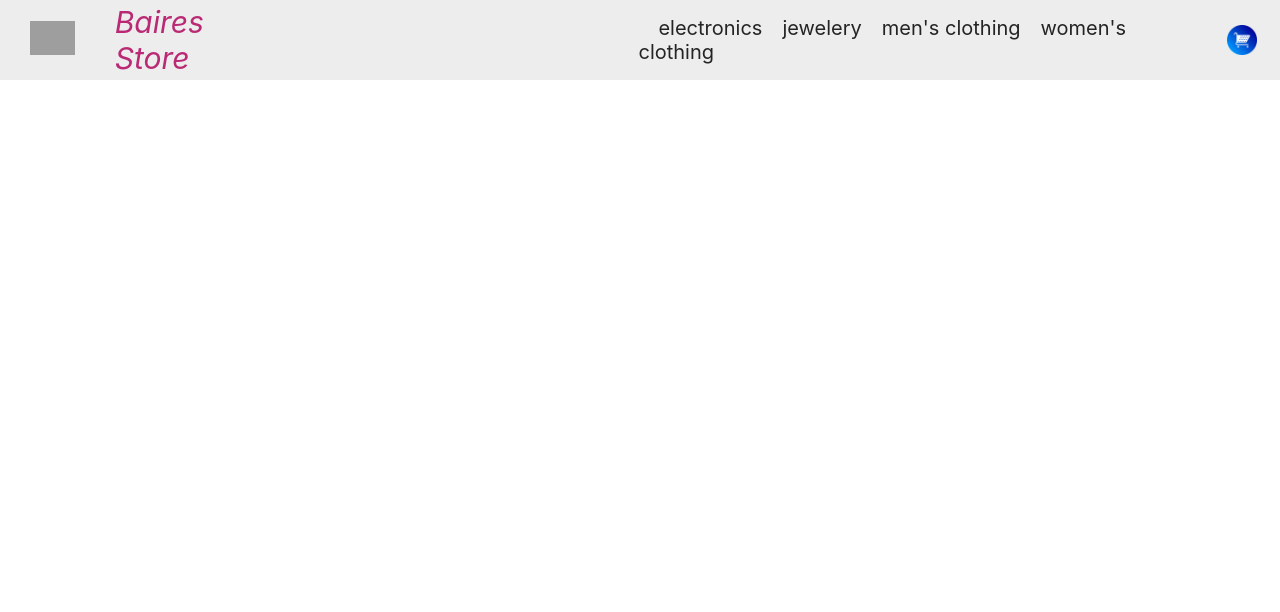
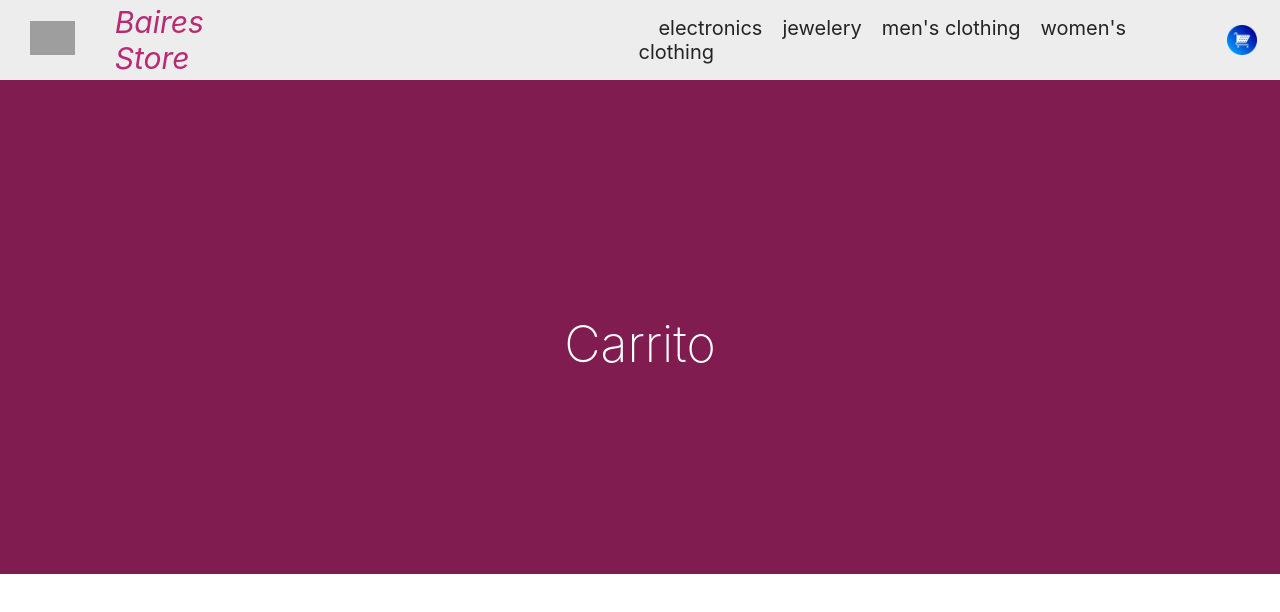
Before and after one commit to MoniMoretts/cursoReact, a React (Create React App) app: page /cart in a window 1280 px wide. Shown: the top 612 px of the page. Built offline with nearby package versions, Linux system fonts and the light colour scheme; grey boxes are pictures that could not be loaded.

Commit message:
primer entrega del proyecto

```diff
--- a/src/App.js
+++ b/src/App.js
@@ -2,6 +2,7 @@ import NavBar from './Components/NavBar/NavBar'
 import ItemListContainer from './Components/ItemListContainer/ItemListContainer';
 import { BrowserRouter, Routes, Route } from 'react-router-dom'
 import ItemDetailContainer from './Components/ItemDetailContainer/ItemDetailContainer';
+import Cart from './Components/ItemCart/Cart';
 
 function App() {
   return (
@@ -14,6 +15,7 @@ function App() {
           <Route path='/categoria/:IdCategoria' element={<ItemListContainer />} />
           <Route path='/categoria/:IdCategoria/producto/:IdProducto' element={<ItemDetailContainer />} />
           <Route path='/producto/:IdProducto' element={<ItemDetailContainer />} />
+          <Route path='/cart' element={<Cart />} />
         </Routes>
       </BrowserRouter>
     </div>
--- /dev/null
+++ b/src/Components/ItemCart/Cart.js
@@ -0,0 +1,19 @@
+const Cart = () => {
+    return(
+        <h1 style={styles.h1}>Carrito</h1>
+    )
+}
+const styles = {
+    h1:{
+        color: 'white',
+        textAlign: 'center',
+        height: '460px',
+        display: 'flex',
+        flexDirection: 'column',
+        justifyContent: 'center',
+        fontWeight: '200',
+        fontSize: '50px'
+    }
+}
+
+export default Cart
--- a/src/Components/ItemCart/CartWidget.js
+++ b/src/Components/ItemCart/CartWidget.js
@@ -1,10 +1,11 @@
 import cart from '../../Assets/cart.png';
+import { Link } from "react-router-dom"
 const CartWidget = () => {
 
 
     return (
         <div style={styles.div}>
-            <img style={styles.cart} src={cart} alt="cart" />
+            <Link style={styles.content} key='1' to='/cart'><img style={styles.cart} src={cart} alt="cart" /></Link>
         </div>
 
     )
@@ -21,5 +22,9 @@ const styles = {
     cart: {
         width: '40%',
     },
+    content: {
+        display: 'flex',
+        justifyContent: 'center'
+    }
 }
 export default CartWidget
--- a/src/Components/ItemListContainer/ItemList/Item/Item.js
+++ b/src/Components/ItemListContainer/ItemList/Item/Item.js
@@ -5,20 +5,25 @@ const Item = ({ producto }) => {
 
     return (
         <Link style={styles.div} key={producto.id} to={`producto/${producto.id}`} >
-            <img style={styles.img} alt={producto.title} src={producto.image}/>
-            <h2 style={styles.h2}>{producto.title}</h2>
+            <div style={styles.a}>
+                <img style={styles.img} alt={producto.title} src={producto.image} />
+            </div>
+            <div style={styles.p}>
+                <h2 style={styles.h2}>{producto.title}</h2>
+            </div>
         </Link>
     )
 }
 //<ItemCount stock={destino.stock} nombre={destino.model} initial={1} />
 const styles = {
-    div:{
+    div: {
         display: 'flex',
         flexDirection: 'column',
         justifyContent: 'space-evenly',
         alignItems: 'center',
         width: '250px',
-        height: '450px',
+        height: '350px',
+        borderRadius: '5px',
         backgroundColor: '#ededed',
         margin: '20px',
         boxShadow: '5px 5px 5px rgba(0, 0, 0, 0.603)',
@@ -28,9 +33,9 @@ const styles = {
         height: 'auto',
         width: 'auto',
         maxWidth: '250px',
-        maxHeight: '225px'
+        maxHeight: '250px'
     },
-    h2:{
+    h2: {
         color: 'black',
         fontWeight: '400',
         textAlign: 'center',
@@ -38,10 +43,16 @@ const styles = {
         fontSize: '18px',
     },
     p: {
-        color: 'white',
-        fontSize: '20px',
-        fontWeight: '300',
-        textAlign: 'center',
+        height: '100px',
+        display: 'flex',
+        flexDirection: 'column',
+        justifyContent: 'center'
+    },
+    a: {
+        height: '250px',
+        display: 'flex',
+        flexDirection: 'column',
+        justifyContent: 'center'
     }
 }
 
--- a/src/Components/ItemListContainer/ItemListContainer.js
+++ b/src/Components/ItemListContainer/ItemListContainer.js
@@ -25,7 +25,7 @@ const ItemListContainer = () => {
 
     return (
         <>
-            <h2 style={styles.h2}>Lo mejor para vos y para tu bolsillo</h2>
+            <h2 style={styles.h2}>¡Lo mejor para vos y para tu bolsillo!</h2>
             <ItemList productos={productos} />
         </>
     )
```
